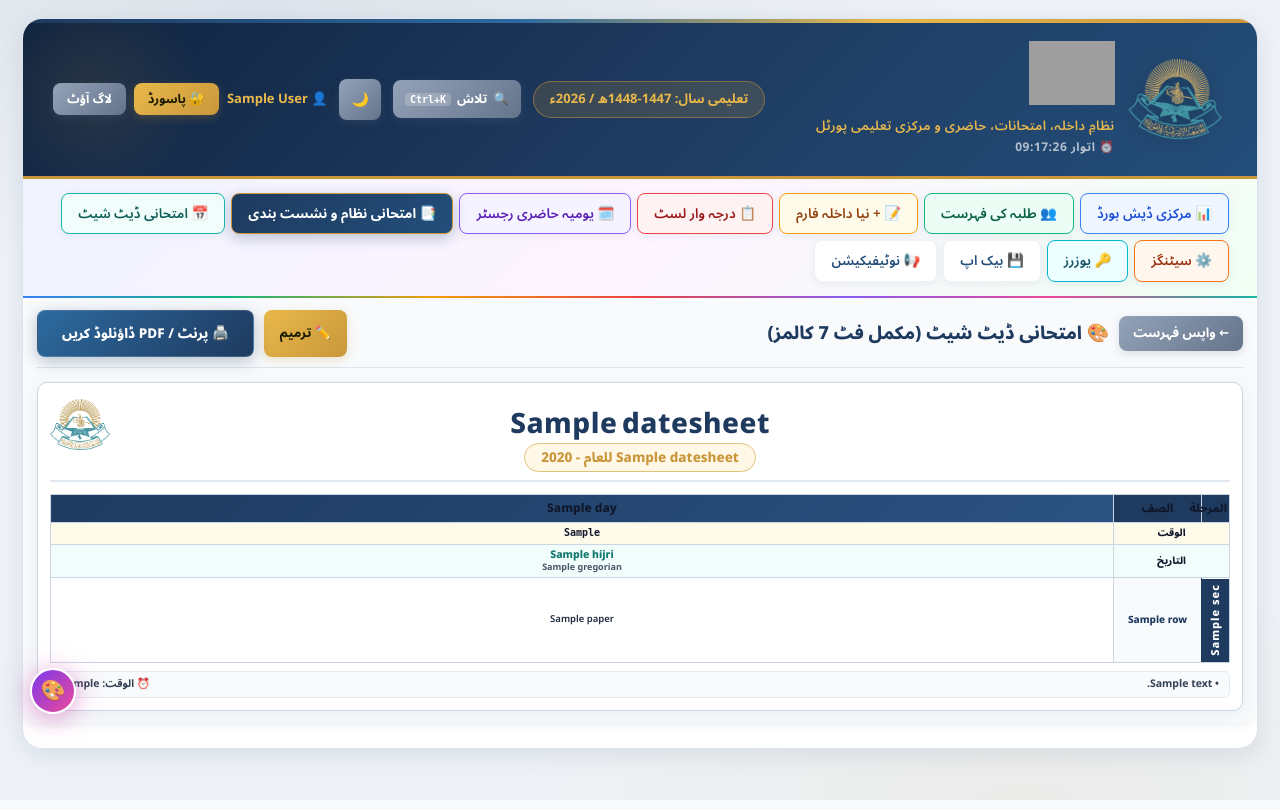
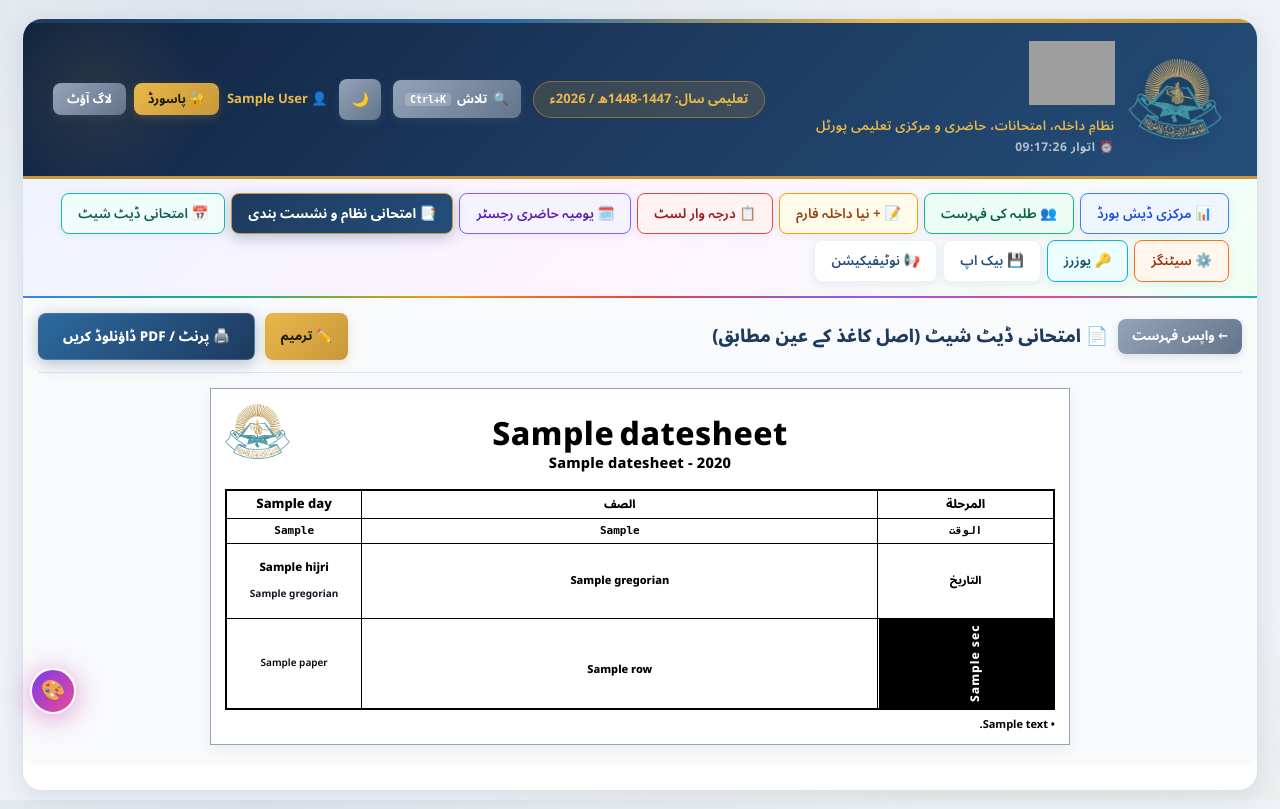
Before and after one commit to majid-7557472/mudrsa-managment, a Flask app: template templates/view_datesheet.html in a window 1280 px wide. Run offline with Flask 3, Linux system fonts and the light colour scheme; the visitor is signed in with stand-in values (Sample User, id 1); the template is opened without the code that fills it: most values are stand-ins (such as "Sample title", 1, 10 or a date in 2020); data that the repository does not hold is empty; some web fonts are replaced; grey boxes are pictures that could not be loaded.

Commit message:
Format datesheet book names on natural 2-3 lines exactly matching physical paper without any column overflow

```diff
--- a/templates/view_datesheet.html
+++ b/templates/view_datesheet.html
@@ -6,17 +6,15 @@
 <style>
     @page {
         size: A4 portrait;
-        margin: 4mm 4mm 4mm 4mm;
+        margin: 5mm 6mm 5mm 6mm;
     }
 
     .datesheet-outer-box {
         background: var(--bg-surface, #f8fafc);
-        padding: 12px 14px;
+        padding: 15px;
         border-radius: var(--r-md);
         box-shadow: var(--shadow-sm);
-        margin-bottom: 25px;
-        width: 100%;
-        box-sizing: border-box;
+        margin-bottom: 30px;
     }
 
     .datesheet-toolbar {
@@ -25,229 +23,187 @@
         align-items: center;
         flex-wrap: wrap;
         gap: 10px;
-        margin-bottom: 14px;
-        padding-bottom: 10px;
+        margin-bottom: 15px;
+        padding-bottom: 12px;
         border-bottom: 1.5px solid var(--border);
     }
 
-    /* پرنٹ ایبل کنٹینر - 100% اسکرین پر مکمل فٹ بغیر کسی کٹنگ کے */
+    /* پرنٹ ایبل کنٹینر - بالکل اصل کاغذ کا ہو بہو ماسٹر لے آؤٹ */
     .printable-datesheet {
         background: #ffffff !important;
         width: 100% !important;
-        max-width: 100% !important;
+        max-width: 860px;
         margin: 0 auto;
-        color: #0f172a !important;
+        color: #000000 !important;
         direction: rtl !important;
         font-family: 'Noto Sans Arabic', 'Segoe UI', Tahoma, sans-serif !important;
-        padding: 12px 12px;
-        border: 1.5px solid #cbd5e1;
-        border-radius: 10px;
-        box-shadow: 0 4px 20px rgba(30,58,95,0.06);
-        box-sizing: border-box !important;
-        overflow-x: auto;
+        padding: 10px 14px;
+        border: 1px solid #94a3b8;
+        box-shadow: 0 4px 15px rgba(0,0,0,0.06);
     }
 
     /* ٹاپ ہیڈر */
     .ds-top-header {
         position: relative;
         text-align: center;
-        margin-bottom: 12px;
-        padding: 2px 50px 8px 50px;
-        border-bottom: 2px solid #e2e8f0;
+        margin-bottom: 10px;
+        padding: 4px 60px 4px 60px;
     }
     .ds-logo-top {
         position: absolute;
         top: 0;
         left: 0;
-        width: 60px;
-        height: 60px;
+        width: 65px;
+        height: 65px;
         object-fit: contain;
     }
     .ds-main-heading {
         font-family: 'Noto Nastaliq Urdu', 'Noto Sans Arabic', serif;
-        font-size: 28px;
+        font-size: 32px;
         font-weight: 800;
-        color: #1e3a5f !important;
-        margin: 0 0 8px 0;
+        color: #000000 !important;
+        margin: 0 0 6px 0;
         line-height: 1.35;
         letter-spacing: 0.5px;
     }
     .ds-sub-heading {
-        font-size: 13.5px;
+        font-size: 14.5px;
         font-weight: 800;
-        color: #c9973a !important;
+        color: #000000 !important;
         margin: 0;
-        display: inline-block;
-        background: #fff8e7;
-        padding: 3px 16px;
-        border-radius: 20px;
-        border: 1px solid #dfc27a;
+        letter-spacing: 0.2px;
     }
 
-    /* مین ٹیبل - 100% اسکرین کی چوڑائی میں فٹ */
+    /* باقاعدہ مین ٹیبل - ہو بہو اصل کاغذ */
     table.ds-main-table {
         width: 100% !important;
         border-collapse: collapse !important;
-        border: 1.5px solid #1e3a5f !important;
+        border: 2px solid #000000 !important;
         direction: rtl !important;
+        table-layout: fixed !important;
         margin: 0 auto !important;
         background: #ffffff !important;
-        table-layout: auto !important;
     }
 
     table.ds-main-table th,
     table.ds-main-table td {
-        border: 1px solid #cbd5e1 !important;
-        padding: 4px 2px !important;
+        border: 1.2px solid #000000 !important;
+        padding: 3px 2px !important;
         text-align: center !important;
         vertical-align: middle !important;
-        color: #0f172a !important;
+        color: #000000 !important;
         box-sizing: border-box !important;
+        white-space: pre-line !important; /* ہر کتاب کی سطریں قدرتی اور صاف رہیں گی */
+    }
+
+    /* رو 1: الایام */
+    .th-sec-head {
+        background: #ffffff !important;
+        color: #000000 !important;
+        font-size: 12px !important;
+        font-weight: 800 !important;
+        width: 28px !important;
+    }
+    .th-cls-head {
+        background: #ffffff !important;
+        color: #000000 !important;
+        font-size: 11.5px !important;
+        font-weight: 800 !important;
+        width: 82px !important;
+    }
+    .th-day-head {
+        background: #ffffff !important;
+        color: #000000 !important;
+        font-size: 13px !important;
+        font-weight: 800 !important;
+        height: 24px !important;
+    }
+
+    /* رو 2: الوقت */
+    .th-time-row {
+        background: #ffffff !important;
+        color: #000000 !important;
+        font-size: 11px !important;
+        font-weight: 800 !important;
+        direction: ltr !important;
+        font-family: monospace !important;
+        height: 20px !important;
+    }
+
+    /* رو 3: التاریخ */
+    .th-date-row {
+        background: #ffffff !important;
+        color: #000000 !important;
+        font-size: 11px !important;
+        font-weight: 800 !important;
+        height: 32px !important;
         line-height: 1.25 !important;
     }
-
-    /* ہیڈر کالمز (الأيام) */
-    .th-sec-head {
-        background: #1e3a5f !important;
-        color: #ffffff !important;
-        font-size: 11.5px !important;
-        font-weight: 800 !important;
-        width: 26px !important;
-        max-width: 28px !important;
-        padding: 2px 1px !important;
+    .hijri-txt {
+        font-weight: 800;
+        font-size: 11.5px;
+        color: #000000;
     }
-    .th-cls-head {
-        background: #1e3a5f !important;
-        color: #ffffff !important;
-        font-size: 11.5px !important;
-        font-weight: 800 !important;
-        width: 88px !important;
-        max-width: 95px !important;
-        padding: 3px 2px !important;
-    }
-    .th-day-head {
-        background: linear-gradient(135deg, #1e3a5f 0%, #2b5282 100%) !important;
-        color: #ffffff !important;
-        font-size: 12px !important;
-        font-weight: 800 !important;
-        height: 28px !important;
-        padding: 2px 2px !important;
-    }
-
-    /* اوقات رو */
-    .th-time-row {
-        background: #fffbeb !important;
-        color: #92400e !important;
-        font-size: 10px !important;
-        font-weight: 800 !important;
-        height: 20px !important;
-        border-color: #fde68a !important;
-        padding: 1px !important;
-    }
-
-    /* تواریخ رو */
-    .th-date-row {
-        background: #f0fdfa !important;
-        color: #0f766e !important;
-        font-size: 10px !important;
-        font-weight: 800 !important;
-        height: 32px !important;
-        line-height: 1.2 !important;
-        border-color: #99f6e4 !important;
-        padding: 2px 1px !important;
-    }
-    .th-date-row .hijri {
-        font-weight: 800;
-        font-size: 10.5px;
-        color: #0f766e;
-    }
-    .th-date-row .greg {
-        font-size: 9px;
-        color: #475569;
+    .greg-txt {
+        font-size: 10px;
+        color: #111827;
         font-weight: 700;
     }
 
-    /* دائیں جانب سیکشن کالم (المرحلہ) */
+    /* دائیں جانب سیکشن کالم (المرحلہ - بلیک بیک گراؤنڈ) */
     table.ds-main-table td.sec-col {
+        background-color: #000000 !important;
         color: #ffffff !important;
         font-weight: 800 !important;
-        font-size: 11px !important;
-        width: 26px !important;
-        max-width: 28px !important;
+        font-size: 12px !important;
+        width: 28px !important;
         writing-mode: vertical-rl !important;
         transform: rotate(180deg) !important;
         padding: 6px 1px !important;
         letter-spacing: 1px;
         text-align: center !important;
         vertical-align: middle !important;
-        border-left: 1.5px solid #1e3a5f !important;
     }
-
-    /* مراحل کے خوبصورت رنگین تھیمز */
-    .sec-color-0 { background: #1e3a5f !important; }
-    .sec-color-1 { background: #0d7c5f !important; }
-    .sec-color-2 { background: #b45309 !important; }
-    .sec-color-3 { background: #6d28d9 !important; }
-    .sec-color-4 { background: #991b1b !important; }
-    .sec-color-5 { background: #0369a1 !important; }
 
     /* کلاس کالم (الصف / المرحلة) */
     table.ds-main-table td.cls-col {
-        background-color: #f8fafc !important;
+        background-color: #ffffff !important;
         font-weight: 800 !important;
-        font-size: 10px !important;
-        color: #1e3a5f !important;
-        width: 88px !important;
-        max-width: 95px !important;
+        font-size: 11px !important;
+        color: #000000 !important;
+        width: 82px !important;
         text-align: center !important;
-        line-height: 1.2 !important;
+        line-height: 1.25 !important;
         padding: 3px 2px !important;
-        border-right: 1px solid #cbd5e1 !important;
     }
 
-    /* کتاب و پرچہ کے خانے */
+    /* کتاب و پرچہ کے خانے (صاف ستھری 2-3 سطریں) */
     table.ds-main-table td.paper-col {
         background-color: #ffffff !important;
-        font-size: 9.5px !important;
+        font-size: 10px !important;
         font-weight: 600 !important;
-        color: #1e293b !important;
-        line-height: 1.22 !important;
-        padding: 3px 2px !important;
+        color: #000000 !important;
+        line-height: 1.28 !important;
+        padding: 4px 2px !important;
         text-align: center !important;
-    }
-    table.ds-main-table tr:hover td.paper-col {
-        background-color: #f0fdf4 !important;
     }
 
     /* جوابی کاپی کے بیجز */
-    .badge-num-1 {
+    .badge-num {
         display: inline-block;
-        color: #0284c7;
+        color: #000000;
         font-weight: 900;
-        font-size: 11px;
-        margin-right: 1px;
-    }
-    .badge-num-2 {
-        display: inline-block;
-        color: #d97706;
-        font-weight: 900;
-        font-size: 11px;
-        margin-right: 1px;
+        font-size: 12px;
+        margin-right: 2px;
     }
 
-    /* فوٹر */
+    /* فوٹر وضاحتی نوٹ */
     .ds-footer {
-        display: flex;
-        justify-content: space-between;
-        align-items: center;
-        margin-top: 8px;
-        font-size: 10.5px;
+        margin-top: 6px;
+        font-size: 11px;
         font-weight: 700;
-        color: #334155 !important;
-        padding: 4px 10px;
-        background: #f8fafc;
-        border-radius: 6px;
-        border: 1px solid #e2e8f0;
+        color: #000000 !important;
+        text-align: right;
     }
 
     @media print {
@@ -312,7 +257,7 @@
     <div class="datesheet-toolbar no-print">
         <div style="display: flex; align-items: center; gap: 10px;">
             <a href="{{ url_for('datesheets_list') }}" class="btn btn-muted" style="padding: 7px 14px; font-size: 13px;">← واپس فہرست</a>
-            <h3 style="font-size: 18px; font-weight: 800; color: var(--primary); margin: 0;">🎨 امتحانی ڈیٹ شیٹ (مکمل فٹ 7 کالمز)</h3>
+            <h3 style="font-size: 18px; font-weight: 800; color: var(--primary); margin: 0;">📄 امتحانی ڈیٹ شیٹ (اصل کاغذ کے عین مطابق)</h3>
         </div>
 
         <div style="display: flex; gap: 10px;">
@@ -323,56 +268,55 @@
         </div>
     </div>
 
-    <!-- باضابطہ رنگین ڈیٹ شیٹ -->
+    <!-- باضابطہ ڈیٹ شیٹ -->
     <div class="printable-datesheet">
 
         <!-- ہیڈر -->
         <div class="ds-top-header">
             <img src="{{ url_for('static', filename='logo.png') }}" class="ds-logo-top" alt="مونوگرام" onerror="this.style.display='none'">
             <h1 class="ds-main-heading">{{ datesheet['institution_name'] or 'الجامعۃ الاشرفیہ لاہور' }}</h1>
-            <div>
-                <span class="ds-sub-heading">{{ datesheet['title'] }} للعام - {{ datesheet['academic_year'] }}</span>
-            </div>
+            <div class="ds-sub-heading">{{ datesheet['title'] }} - {{ datesheet['academic_year'] }}</div>
         </div>
 
         <!-- امتحانی شیڈول ٹیبل (7 کالمز: مرحلہ، الصف، السبت، الأحد، الإثنين، الثلاثاء، الأربعاء) -->
         <table class="ds-main-table">
             <thead>
-                <!-- رو 1: الایام (السبت تا الأربعاء) -->
+                <!-- رو 1: الایام (Right to Left: دائیں طرف مرحلہ + کلاس، پھر السبت، الأحد، الإثنين، الثلاثاء، الأربعاء) -->
                 <tr>
-                    <th class="th-sec-head">المرحلة</th>
-                    <th class="th-cls-head">الصف</th>
+                    <th class="th-sec-head" style="width: 4%;">المرحلة</th>
+                    <th class="th-cls-head" style="width: 14%;">الصف</th>
                     {% for d in days %}
-                        <th class="th-day-head">{{ d['day'] }}</th>
+                        <th class="th-day-head" style="width: 16.4%;">{{ d['day'] }}</th>
                     {% endfor %}
                 </tr>
                 <!-- رو 2: الوقت -->
                 <tr>
-                    <th class="th-time-row" colspan="2">الوقت</th>
+                    <th class="th-time-row" style="font-size: 11px;">الوقت</th>
+                    <th class="th-time-row" style="font-size: 11px;">{{ datesheet['exam_timing'] }}</th>
                     {% for d in days %}
-                        <th class="th-time-row" style="direction: ltr; font-family: monospace;">{{ datesheet['exam_timing'] }}</th>
+                        <th class="th-time-row">{{ datesheet['exam_timing'] }}</th>
                     {% endfor %}
                 </tr>
                 <!-- رو 3: التاریخ (ہجری + عیسوی) -->
                 <tr>
-                    <th class="th-date-row" colspan="2">التاريخ</th>
+                    <th class="th-date-row" style="font-size: 11px;">التاريخ</th>
+                    <th class="th-date-row" style="font-size: 10px;">{{ days[0]['gregorian'] }}</th>
                     {% for d in days %}
                         <th class="th-date-row">
-                            <div class="hijri">{{ d['hijri'] }}</div>
-                            <div class="greg">{{ d['gregorian'] }}</div>
+                            <div class="hijri-txt">{{ d['hijri'] }}</div>
+                            <div class="greg-txt">{{ d['gregorian'] }}</div>
                         </th>
                     {% endfor %}
                 </tr>
             </thead>
             <tbody>
-                {# درجات کی قطاریں رنگین سیکشنز کے ساتھ #}
+                {# درجات کی قطاریں #}
                 {% for sec in structured_sections %}
-                    {% set sec_idx = loop.index0 % 6 %}
                     {% for row in sec['rows'] %}
                     <tr>
-                        {# 1. دائیں طرف رنگین سیکشن کالم (صرف پہلی قطار میں معہ rowspan) #}
+                        {# 1. دائیں طرف سیکشن کالم (صرف پہلی قطار میں معہ rowspan) #}
                         {% if loop.first %}
-                            <td class="sec-col sec-color-{{ sec_idx }}" rowspan="{{ sec['rows']|length }}">
+                            <td class="sec-col" rowspan="{{ sec['rows']|length }}">
                                 <span dir="rtl">{{ sec['section_name'] }}</span>
                             </td>
                         {% endif %}
@@ -401,8 +345,7 @@
 
         <!-- فوٹر وضاحتی نوٹ -->
         <div class="ds-footer">
-            <div>• {{ datesheet['footer_note'] }}</div>
-            <div>⏰ الوقت: <strong>{{ datesheet['exam_timing'] }}</strong></div>
+            • {{ datesheet['footer_note'] }}
         </div>
 
     </div>
```
Also changed, not shown: other parts of templates/view_datesheet.html (+6 -17 lines), update_datesheet_data.py (added, +165 -0 lines).
